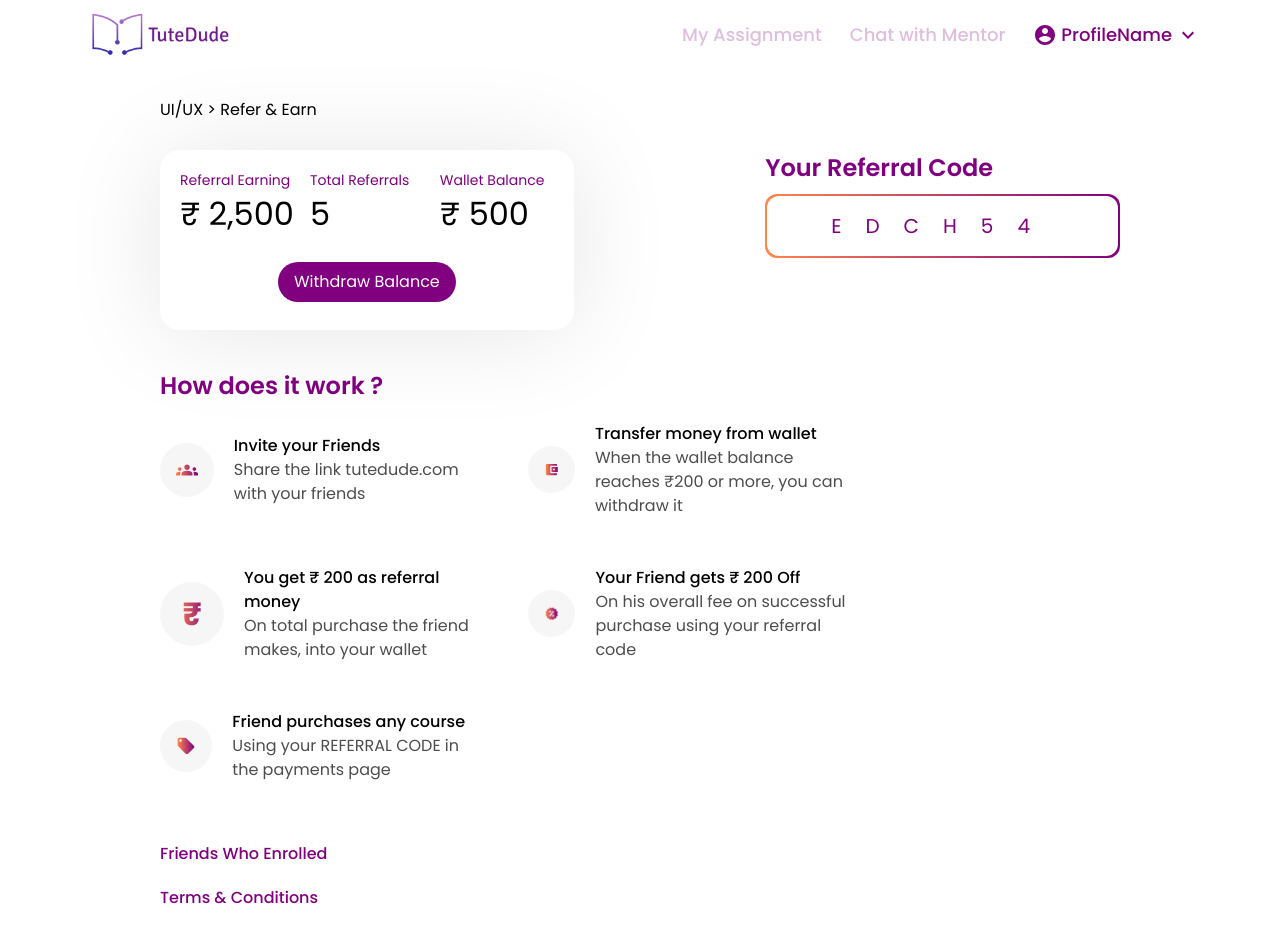
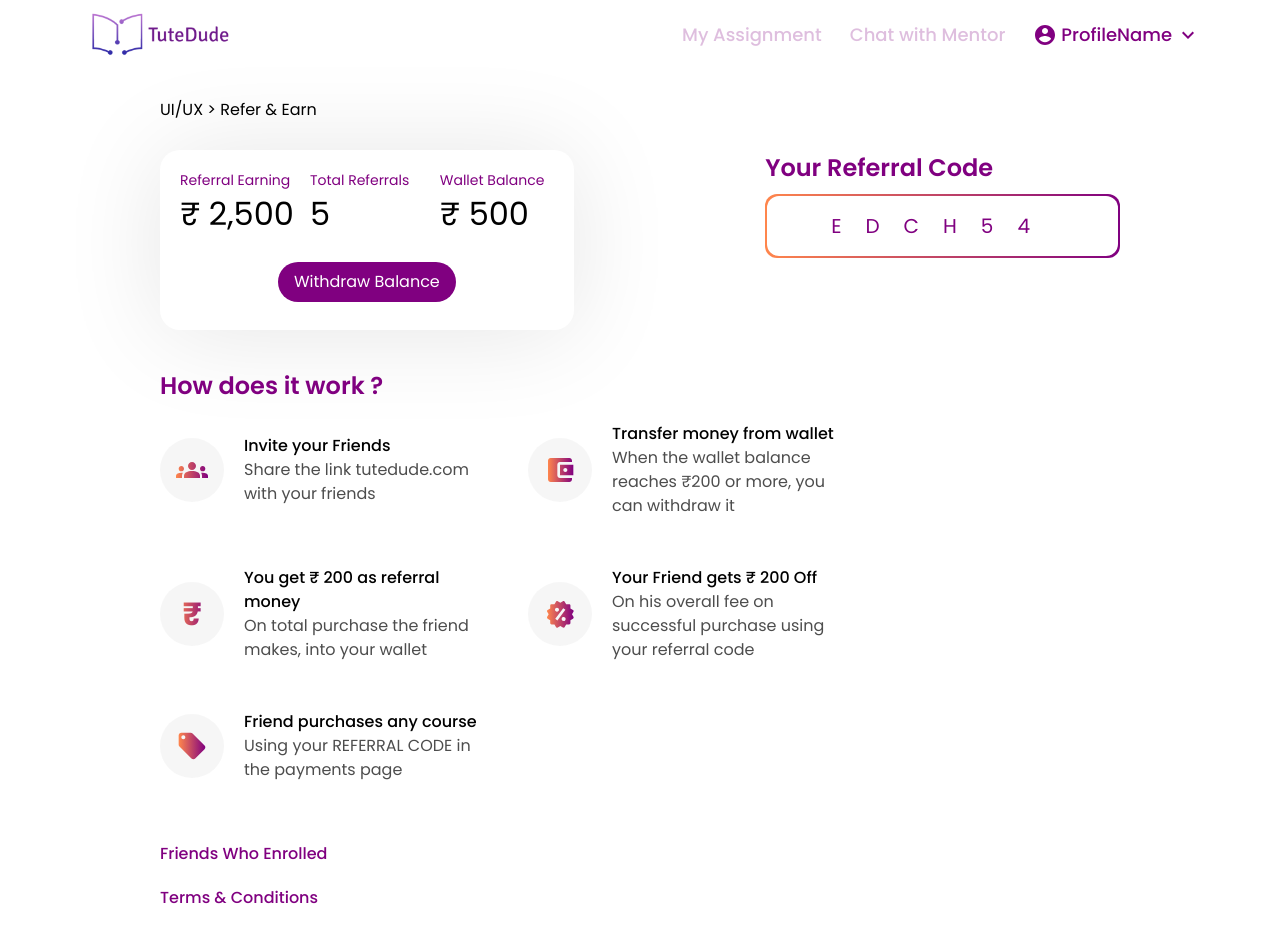
Before and after one commit to Rrhul0/assignment-tutedude, a Next.js app: page / in a window 1280 px wide. Shown: the top 942 px of the page. Built offline with nearby package versions, Linux system fonts and the light colour scheme.

Commit message:
fixed the size of images in howitworks componant

```diff
--- a/components/howitworks.tsx
+++ b/components/howitworks.tsx
@@ -1,8 +1,8 @@
 import Image from 'next/image'
 import invitePeopleIcon from '@/public/invitepeople.svg'
 import walletIcon from '@/public/wallet.svg'
+import offerIcon from '@/public/offer.svg'
 import referralCouponIcon from '@/public/referralcoupon.svg'
-import offerIcon from '@/public/bxs_offer.png'
 
 export default function Howitworks() {
     return (
@@ -11,7 +11,9 @@ export default function Howitworks() {
             <div className='mt-5 flex flex-wrap justify-center gap-12 md:justify-normal'>
                 <div className='flex w-80 items-center gap-5'>
                     <div className='aspect-square rounded-full bg-[#D9D9D9] bg-opacity-25 p-4'>
-                        <Image src={invitePeopleIcon} alt='' height={32} width={32} />
+                        <div className='relative h-8 w-8'>
+                            <Image src={invitePeopleIcon} alt='' fill={true} />
+                        </div>
                     </div>
                     <div>
                         <h5 className='font-medium text-black'>Invite your Friends</h5>
@@ -20,7 +22,9 @@ export default function Howitworks() {
                 </div>
                 <div className='flex w-80 items-center gap-5'>
                     <div className='aspect-square rounded-full bg-[#D9D9D9] bg-opacity-25 p-4'>
-                        <Image src={walletIcon} alt='' height={32} width={32} />
+                        <div className='relative h-8 w-8'>
+                            <Image src={walletIcon} alt='' fill={true} />
+                        </div>
                     </div>
                     <div>
                         <h5 className='font-medium text-black'>Transfer money from wallet</h5>
@@ -40,7 +44,9 @@ export default function Howitworks() {
                 </div>
                 <div className='flex w-80 items-center gap-5'>
                     <div className='aspect-square rounded-full bg-[#D9D9D9] bg-opacity-25 p-4'>
-                        <Image src={offerIcon} alt='' height={32} width={32} />
+                        <div className='relative h-8 w-8'>
+                            <Image src={offerIcon} alt='' fill={true} />
+                        </div>
                     </div>
                     <div>
                         <h5 className='font-medium text-black'>Your Friend gets ₹ 200 Off </h5>
@@ -49,7 +55,9 @@ export default function Howitworks() {
                 </div>
                 <div className='flex w-80 items-center gap-5'>
                     <div className='aspect-square rounded-full bg-[#D9D9D9] bg-opacity-25 p-4'>
-                        <Image src={referralCouponIcon} alt='' height={32} width={32} />
+                        <div className='relative h-8 w-8'>
+                            <Image src={referralCouponIcon} alt='' fill={true} />
+                        </div>
                     </div>
                     <div>
                         <h5 className='font-medium text-black'>Friend purchases any course</h5>
```
